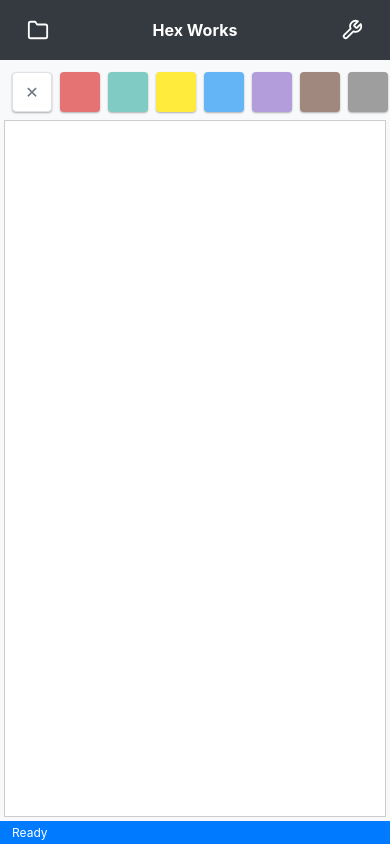
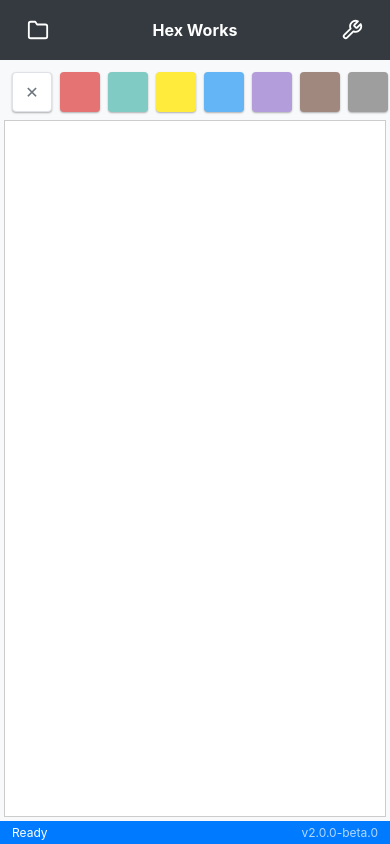
Before and after one commit to michbil/hex-works, a React Native app in the folder beta/: screen / in a window 390 px wide. Built offline with nearby package versions, Linux system fonts and the light colour scheme.

Commit message:
add version number

```diff
--- a/beta/package.json
+++ b/beta/package.json
@@ -1,6 +1,6 @@
 {
   "name": "hex-works-react",
-  "version": "1.0.0",
+  "version": "2.0.0-beta.0",
   "main": "index.ts",
   "scripts": {
     "start": "expo start",
--- a/beta/src/components/hex-view/hex-view.tsx
+++ b/beta/src/components/hex-view/hex-view.tsx
@@ -43,6 +43,7 @@ function CtxMenuItem({ label, onClick }: { label: string; onClick: () => void })
 
 /** Calculate optimal bytesPerLine for a given pixel width and font size */
 function computeBytesPerLine(width: number, charWidth: number): number {
+  "use no memo";
   // Layout: address(9 chars) + hex(N * 3 chars) + gap(2 chars) + ascii(N chars) + scrollbar(20px)
   // Solve for N: width >= charWidth * (9 + 3N + 2 + N) + 20
   //   width - 20 >= charWidth * (11 + 4N)
--- a/beta/src/components/layout/status-bar.tsx
+++ b/beta/src/components/layout/status-bar.tsx
@@ -6,6 +6,7 @@ import React from 'react';
 import { View, Text, StyleSheet } from 'react-native';
 import { useHexEditorStore } from '../../contexts/hex-editor-store';
 import { useLocale } from '../../locales';
+import { version } from '../../../package.json';
 
 export function StatusBar() {
   const { t } = useLocale();
@@ -15,6 +16,9 @@ export function StatusBar() {
     return (
       <View style={styles.container}>
         <Text style={styles.text}>{t('ready')}</Text>
+        <View style={styles.rightSection}>
+          <Text style={styles.label}>v{version}</Text>
+        </View>
       </View>
     );
   }
@@ -62,6 +66,8 @@ export function StatusBar() {
         <Text style={styles.text}>
           {t('current')}: {cursorPosition} {t('of')} {buffer.length - 1}
         </Text>
+        <Text style={styles.separator}>|</Text>
+        <Text style={styles.label}>v{version}</Text>
       </View>
     </View>
   );
--- a/beta/src/contexts/hex-editor-store.ts
+++ b/beta/src/contexts/hex-editor-store.ts
@@ -1,3 +1,4 @@
+'use no memo'
 import { create } from 'zustand';
 import { BinaryBuffer } from '../utils/binbuf';
 
```
